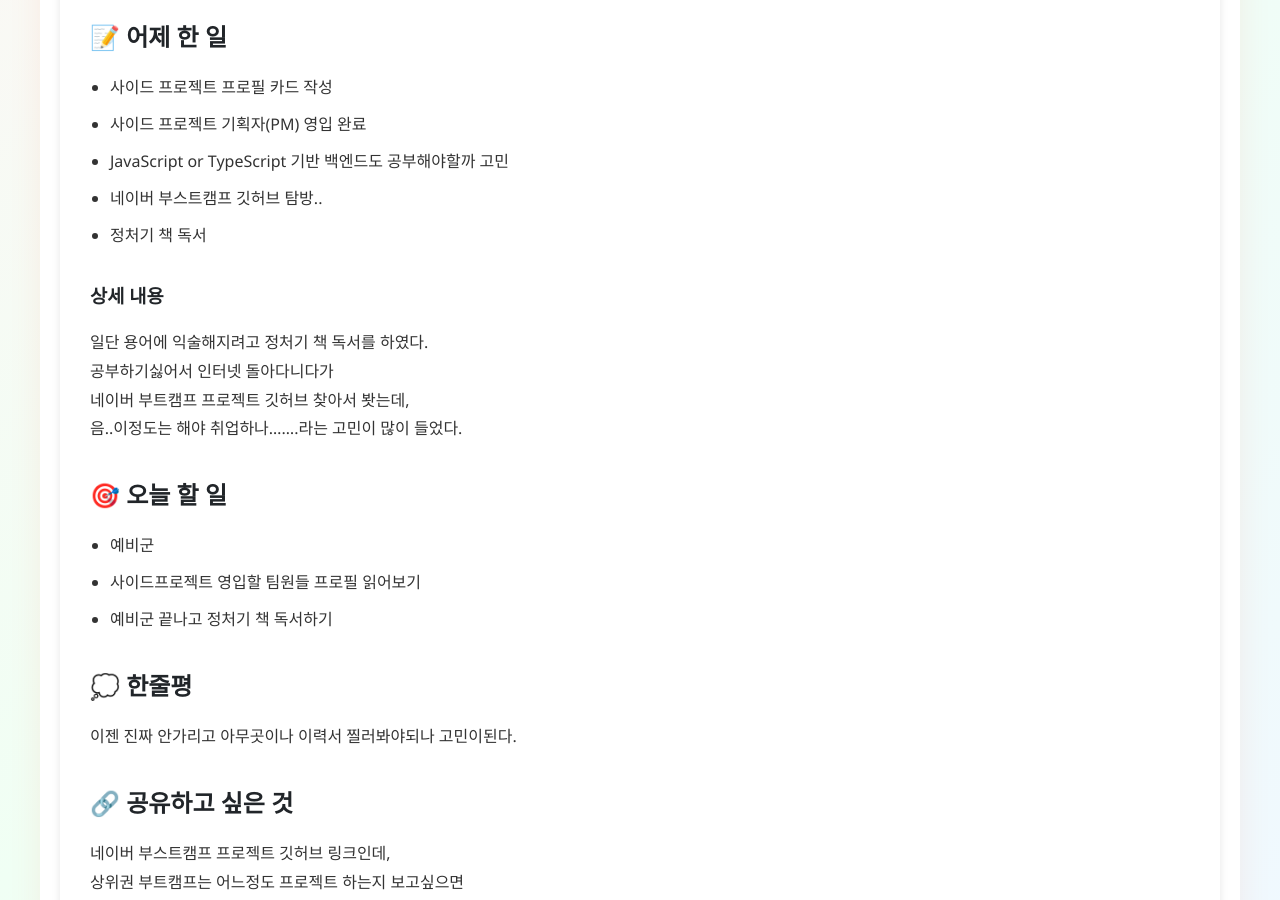
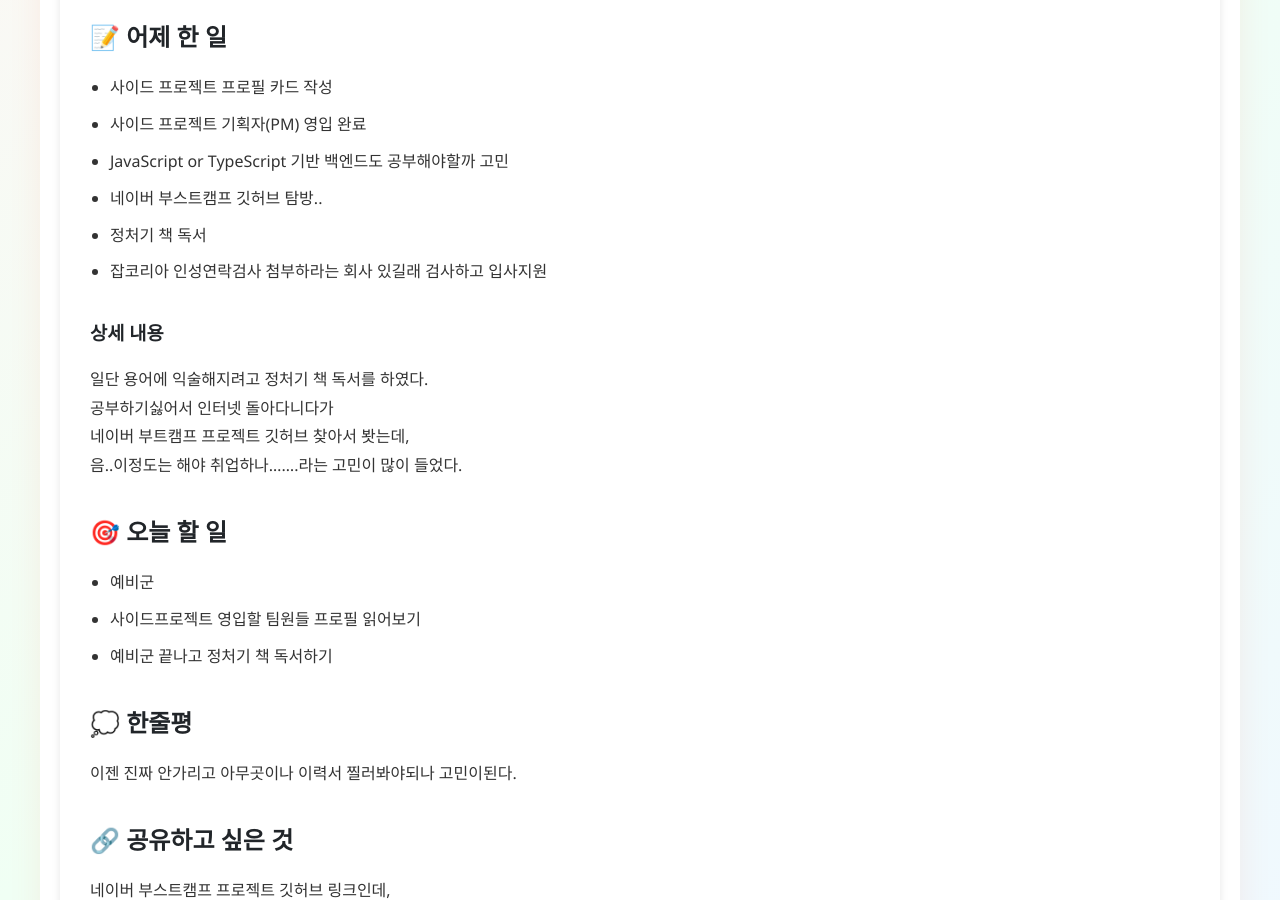
Before and after one commit to ssg6-dailylog/scrum, a Jekyll site: the page built from _posts/July, 2025/2025-07-23/2025-07-23-신민혁-DailyScrum.md, in a window 1280 px wide and 900 px high, scrolled down 520 px. Built offline with Jekyll 4.4.1, drawn with Linux system fonts in a browser that asks for light colours.

Commit message:
2025-07-23/신민혁 DailyScrum

```diff
--- a/_posts/July, 2025/2025-07-23/2025-07-23-신민혁-DailyScrum.md
+++ b/_posts/July, 2025/2025-07-23/2025-07-23-신민혁-DailyScrum.md
@@ -12,6 +12,7 @@ categories: [scrum]
 - JavaScript or TypeScript 기반 백엔드도 공부해야할까 고민
 - 네이버 부스트캠프 깃허브 탐방..
 - 정처기 책 독서
+- 잡코리아 인성연락검사 첨부하라는 회사 있길래 검사하고 입사지원
 
 ### 상세 내용
 일단 용어에 익술해지려고 정처기 책 독서를 하였다.
```
